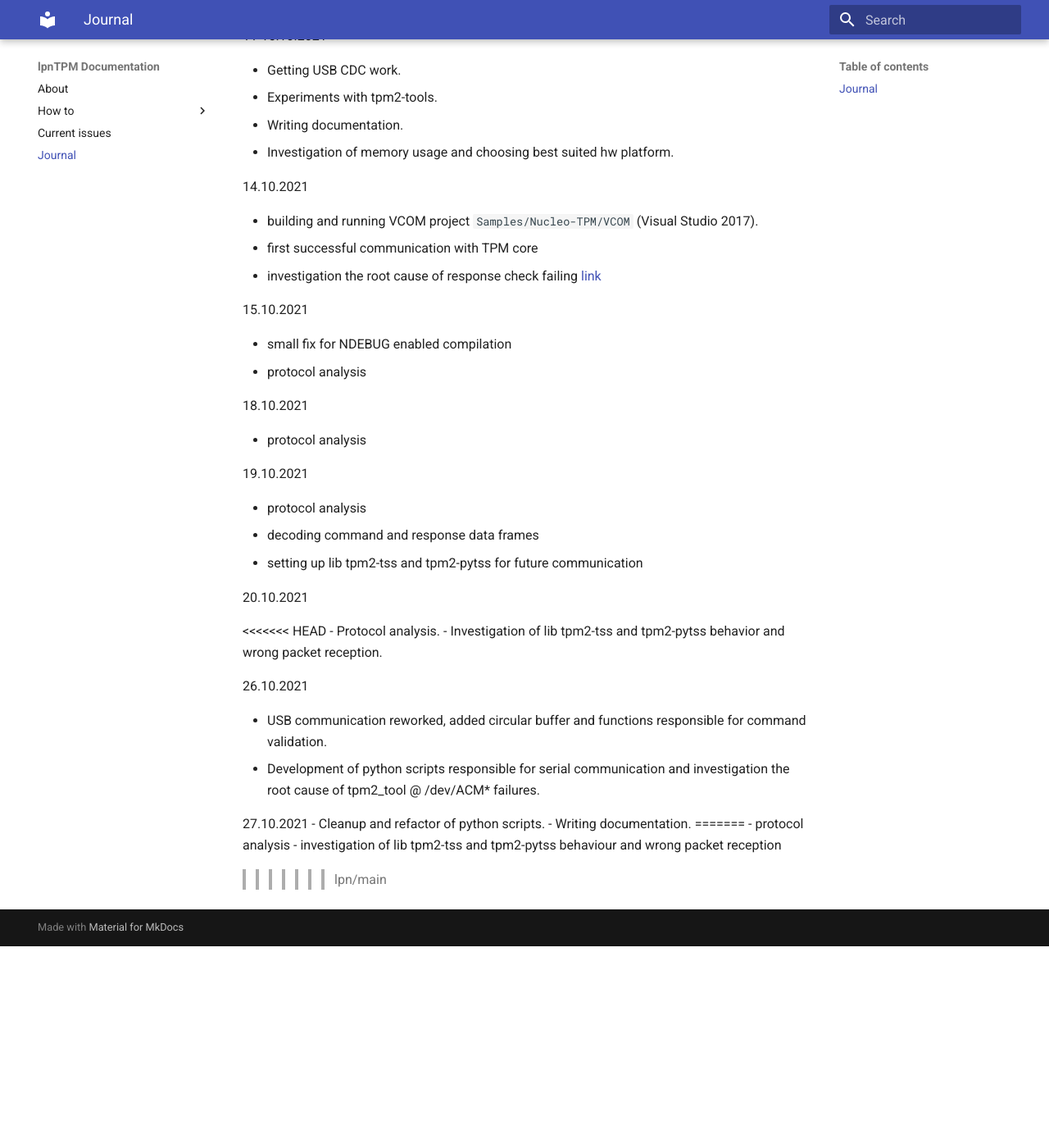
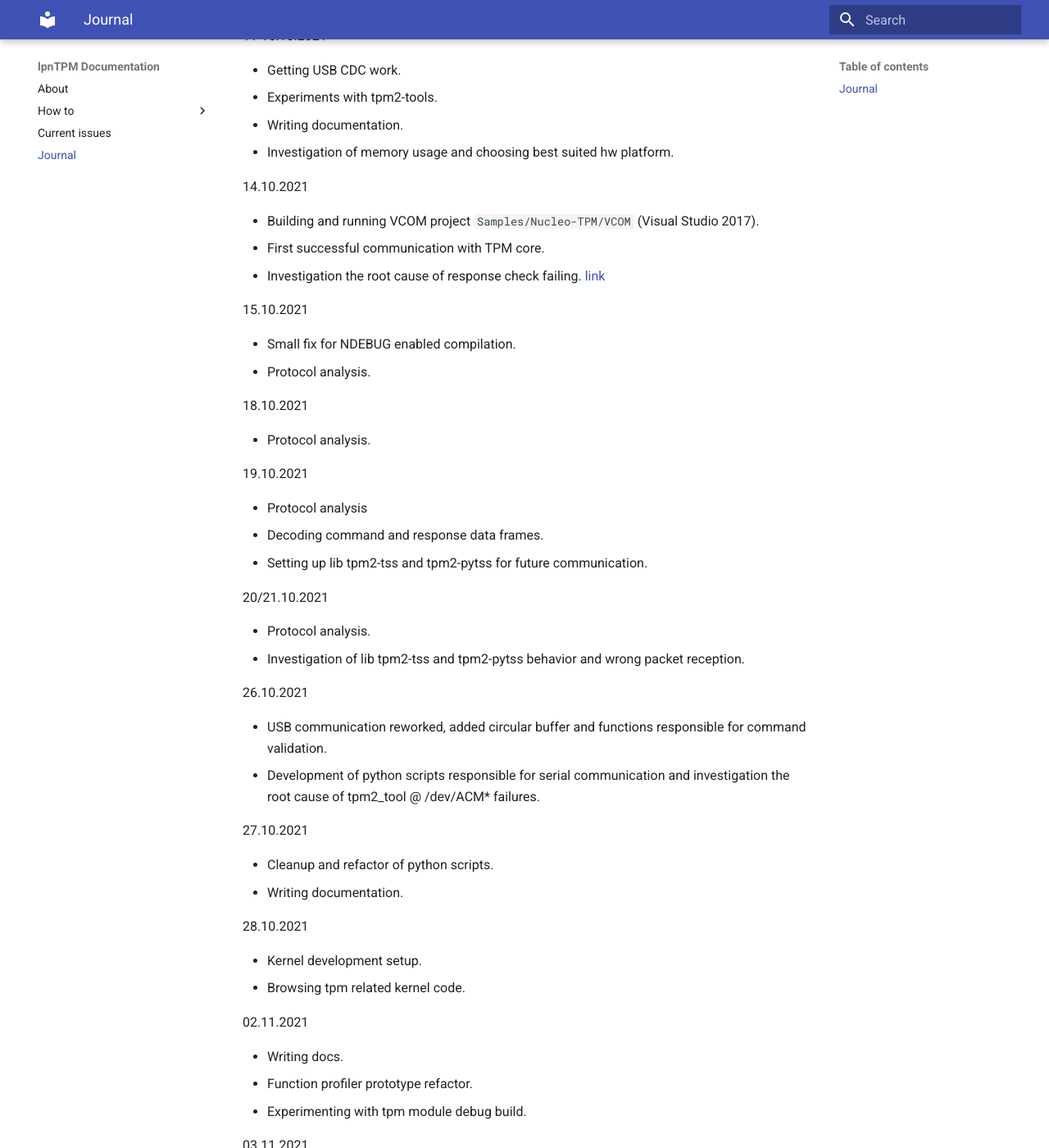
Before and after one commit to lpn-plant/lpntpm-docs, an MkDocs documentation site: the page built from docs/journal.md, in a window 1280 px wide and 1400 px high, scrolled down 350 px. Shown: the whole window at 82% size. Built offline with MkDocs 1.6.1 and Material for MkDocs 9.7.7, drawn with Linux system fonts in a browser that asks for light colours; before the commit the page ends 1504 px from its top, so only the background shows below that; some of the changed text lies outside the part shown.

Commit message:
docs/journal.md updated

```diff
--- a/docs/journal.md
+++ b/docs/journal.md
@@ -15,30 +15,29 @@
 
 14.10.2021
 
-- building and running VCOM project `Samples/Nucleo-TPM/VCOM`
+- Building and running VCOM project `Samples/Nucleo-TPM/VCOM`
 (Visual Studio 2017).
-- first successful communication with TPM core
-- investigation the root cause of response check failing
+- First successful communication with TPM core.
+- Investigation the root cause of response check failing.
 [link](https://github.com/lpn-plant/ms-tpm-20-ref/blob/master/Samples/Nucleo-TPM/VCOM/VCOM-TPM/VCOM-TPM.cpp#L198)
 
 15.10.2021
 
-- small fix for NDEBUG enabled compilation
-- protocol analysis
+- Small fix for NDEBUG enabled compilation.
+- Protocol analysis.
 
 18.10.2021
 
-- protocol analysis
+- Protocol analysis.
 
 19.10.2021
 
-- protocol analysis
-- decoding command and response data frames
-- setting up lib tpm2-tss and tpm2-pytss for future communication
+- Protocol analysis
+- Decoding command and response data frames.
+- Setting up lib tpm2-tss and tpm2-pytss for future communication.
 
-20.10.2021
+20/21.10.2021
 
-<<<<<<< HEAD
 - Protocol analysis.
 - Investigation of lib tpm2-tss and tpm2-pytss behavior and wrong packet
 reception.
@@ -51,10 +50,37 @@
 investigation the root cause of tpm2_tool @ /dev/ACM* failures.
 
 27.10.2021
+
 - Cleanup and refactor of python scripts.
 - Writing documentation.
-=======
-- protocol analysis
-- investigation of lib tpm2-tss and tpm2-pytss behaviour and wrong packet
-reception
->>>>>>> lpn/main
+
+28.10.2021
+
+- Kernel development setup.
+- Browsing tpm related kernel code.
+
+02.11.2021
+
+- Writing docs.
+- Function profiler prototype refactor.
+- Experimenting with tpm module debug build.
+
+03.11.2021
+
+- Investigation of dynamic debug behavior.
+- Writing how-to for kernel module recompilation.
+
+04.11.2021
+- Writing how-to for kernel instrumentation.
+  https://github.com/lpn-plant/lpntpm-docs/pull/7
+
+05-09.11.2021
+- Raspberry Pi / STM32 SPI communication.
+- TPM SPI specification research.
+
+12.11.2021
+- TPM SPI specification research.
+
+22.11.2021
+- Hardware interfaces requirements - documentation.
+  https://github.com/lpn-plant/lpntpm-docs/pull/6/files
```
